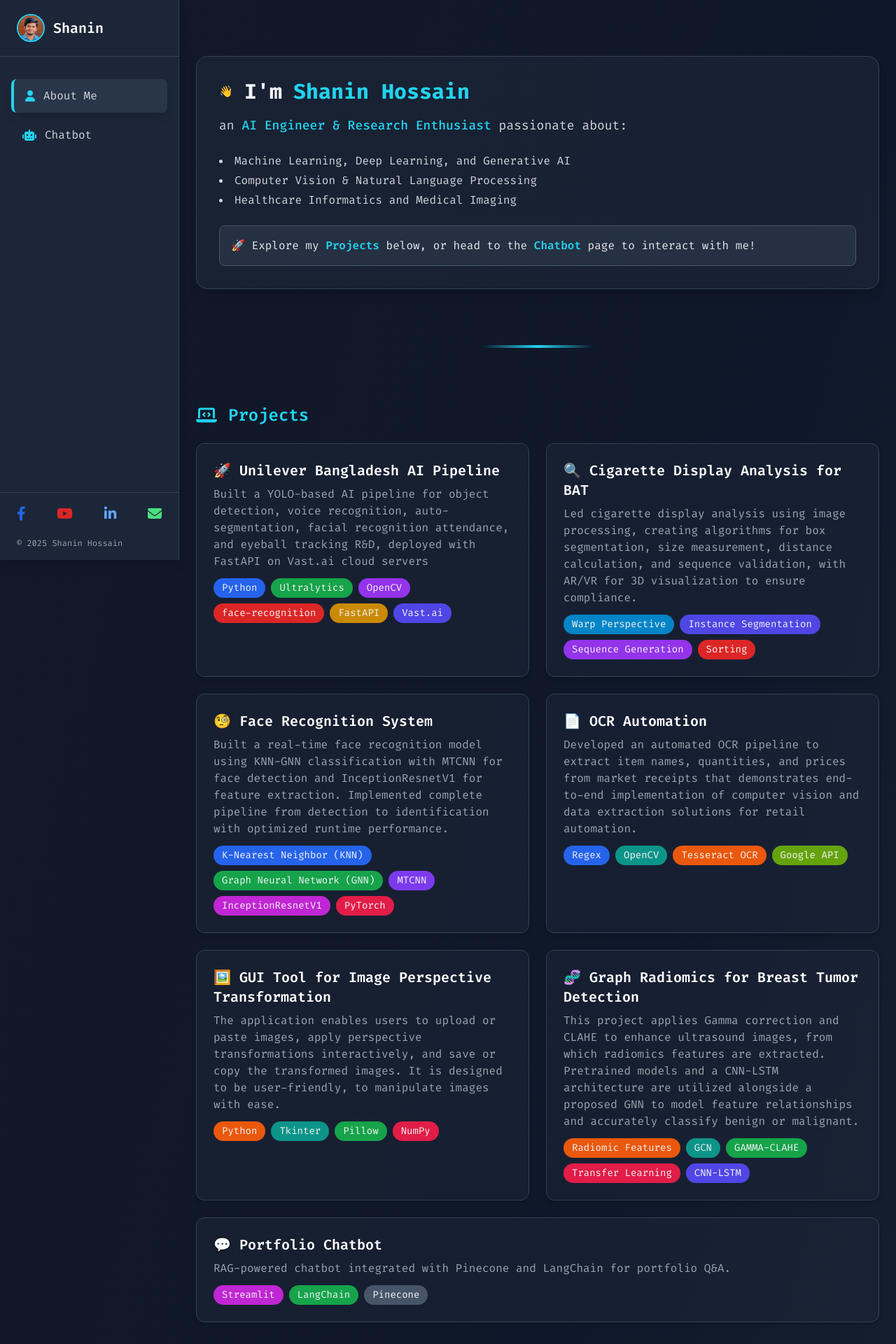
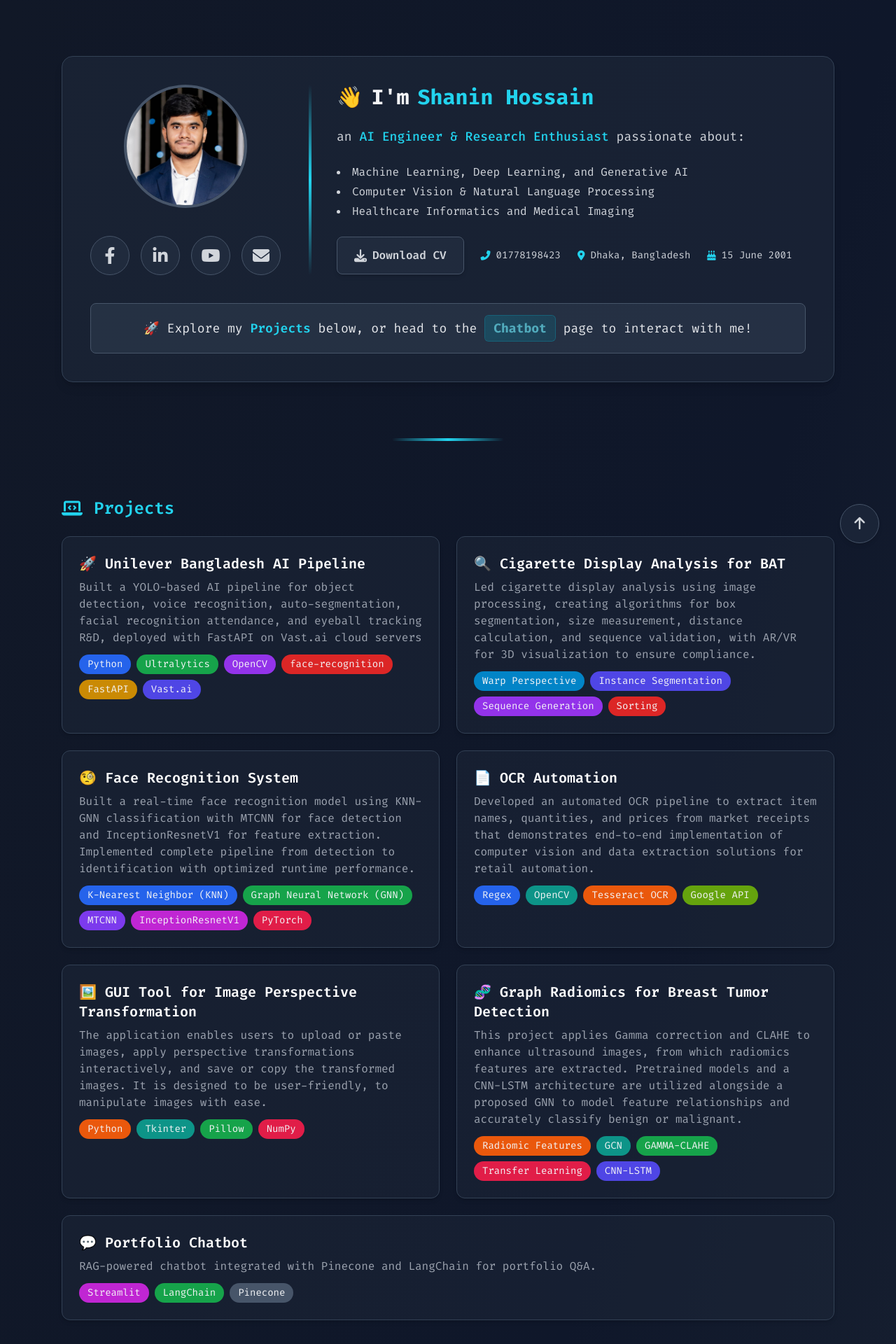
Before and after one commit to ShakhawatShanin/Portfolio-Shanin, a Flask app: page / in a window 1280 px wide. Shown: the top 1920 px of the page at 70% size. Run offline with Flask 3, Linux system fonts and the light colour scheme; some libraries are stand-ins or nearby versions.

Commit message:
side remove

```diff
--- a/templates/index.html
+++ b/templates/index.html
@@ -21,53 +21,9 @@
 
 <body class="bg-gradient-to-br from-gray-900 via-slate-900 to-gray-800 text-gray-100 font-[Fira_Code] flex">
 
-  <!-- Sidebar -->
-  <aside class="w-64 h-screen bg-slate-800/90 border-r border-slate-700 shadow-lg fixed left-0 top-0 -translate-x-full md:translate-x-0 transition-transform duration-300 ease-in-out z-50 flex flex-col justify-between">
-    <div>
-      <!-- Logo -->
-      <div class="flex items-center gap-3 px-6 py-5 border-b border-slate-700">
-        <img src="/static/icon.png" alt="Logo" class="w-10 h-10 rounded-full border-2 border-cyan-400">
-        <span class="text-xl font-semibold text-white">Shanin</span>
-      </div>
-
-      <!-- Nav Links -->
-      <nav class="mt-8 flex flex-col space-y-2 px-4">
-        <button id="aboutBtn" class="flex items-center gap-3 px-4 py-3 rounded-lg hover:bg-slate-700/60 transition text-gray-300 w-full text-left">
-          <i class="fas fa-user text-cyan-400"></i>
-          About Me
-        </button>
-        <button id="chatbotBtn" class="flex items-center gap-3 px-4 py-3 rounded-lg hover:bg-slate-700/60 transition text-gray-300 w-full text-left">
-          <i class="fas fa-robot text-cyan-400"></i>
-          Chatbot
-        </button>
-      </nav>
-    </div>
-
-
-
-    <!-- Sidebar Footer with Social Links -->
-<div class="px-6 py-4 border-t border-slate-700 text-sm text-gray-500 flex flex-col gap-3">
-  <div class="flex items-center justify-between">
-    <a href="https://facebook.com/shanin-hossain.2" target="_blank" class="text-blue-600 hover:text-blue-500 transition text-xl">
-      <i class="fab fa-facebook-f"></i>
-    </a>
-    <a href="https://www.youtube.com/@CS_INSIDE" target="_blank" class="text-red-600 hover:text-red-500 transition text-xl">
-      <i class="fab fa-youtube"></i>
-    </a>
-    <a href="https://www.linkedin.com/in/shanin-hossain/" target="_blank" class="text-blue-400 hover:text-blue-300 transition text-xl">
-      <i class="fab fa-linkedin-in"></i>
-    </a>
-    <a href="mailto:shaninhossain2@gmail.com" class="text-green-400 hover:text-green-300 transition text-xl">
-      <i class="fas fa-envelope"></i>
-    </a>
-  </div>
-  <p class="mt-2 text-gray-400 text-xs">© 2025 Shanin Hossain</p>
-</div>
-
-  </aside>
 
   <!-- Main Content -->
-  <main class="ml-0 md:ml-64 flex-1 overflow-y-auto">
+  <main class="flex-1 overflow-y-auto">
     <!-- Mobile Menu Toggle -->
     <div class="md:hidden p-4 bg-slate-800/90 border-b border-slate-700">
       <button id="menuToggle" class="text-cyan-400">
@@ -75,28 +31,130 @@
       </button>
     </div>
 
+
+    <!-- Back to Top Button -->
+<a href="#top" id="backToTop"
+   class="fixed bottom-6 right-6 w-14 h-14 flex items-center justify-center bg-slate-700/30
+          border border-slate-600 text-gray-300 rounded-full shadow-md hover:text-cyan-400
+          hover:border-cyan-400 hover:drop-shadow-[0_0_12px_#22d3ee] hover:scale-110
+          transition-all duration-300 ease-in-out z-50">
+  <i class="fas fa-arrow-up text-xl"></i>
+</a>
+<!-- Top Anchor -->
+<div id="top"></div>
+
     <!-- About Me Section -->
     <section id="aboutSection" class="max-w-6xl mx-auto pt-20 px-6 pb-20 space-y-20">
 
-      <!-- About Me Card -->
-      <div class="bg-slate-800/60 p-8 rounded-2xl shadow-lg border border-slate-700 hover:border-cyan-400/40 transition">
-        <div class="flex items-center gap-4 mb-4">
-          👋
-          <h2 class="text-3xl font-bold">I'm</h2>
-          <h2 class="text-3xl font-bold text-cyan-400">Shanin Hossain</h2>
+    <div class="bg-slate-800/60 p-10 rounded-2xl shadow-lg border border-slate-700 hover:border-cyan-400/40 transition">
+
+    <!-- Split Layout -->
+    <div class="flex flex-col md:flex-row items-center md:items-start gap-10 relative">
+
+      <!-- Left Side: Profile Picture + Social Links -->
+      <div class="flex flex-col items-center gap-6 relative">
+        <!-- Profile Picture centered -->
+        <img src="static/shanin_crop.png" alt="Shanin Hossain"
+             class="w-44 h-44 rounded-full object-cover border-4 border-slate-600
+                    hover:border-cyan-400 hover:drop-shadow-[0_0_20px_#22d3ee] transition-all duration-300">
+
+        <!-- Social Links -->
+        <div class="flex gap-4 mt-4">
+          <a href="https://facebook.com/shanin-hossain.2" target="_blank"
+             class="w-14 h-14 flex items-center justify-center border border-slate-600 rounded-full
+                    text-gray-300 text-2xl bg-slate-700/30
+                    hover:text-cyan-400 hover:border-cyan-400 hover:drop-shadow-[0_0_12px_#22d3ee]
+                    hover:scale-110 transition-all duration-300 ease-in-out">
+            <i class="fab fa-facebook-f"></i>
+          </a>
+          <a href="https://www.linkedin.com/in/shanin-hossain/" target="_blank"
+             class="w-14 h-14 flex items-center justify-center border border-slate-600 rounded-full
+                    text-gray-300 text-2xl bg-slate-700/30
+                    hover:text-cyan-400 hover:border-cyan-400 hover:drop-shadow-[0_0_12px_#22d3ee]
+                    hover:scale-110 transition-all duration-300 ease-in-out">
+            <i class="fab fa-linkedin-in"></i>
+          </a>
+          <a href="https://www.youtube.com/@CS_INSIDE" target="_blank"
+             class="w-14 h-14 flex items-center justify-center border border-slate-600 rounded-full
+                    text-gray-300 text-2xl bg-slate-700/30
+                    hover:text-cyan-400 hover:border-cyan-400 hover:drop-shadow-[0_0_12px_#22d3ee]
+                    hover:scale-110 transition-all duration-300 ease-in-out">
+            <i class="fab fa-youtube"></i>
+          </a>
+          <a href="mailto:shaninhossain2@gmail.com"
+             class="w-14 h-14 flex items-center justify-center border border-slate-600 rounded-full
+                    text-gray-300 text-2xl bg-slate-700/30
+                    hover:text-cyan-400 hover:border-cyan-400 hover:drop-shadow-[0_0_12px_#22d3ee]
+                    hover:scale-110 transition-all duration-300 ease-in-out">
+            <i class="fas fa-envelope"></i>
+          </a>
         </div>
-        <p class="text-gray-300 text-lg leading-relaxed mb-6">
+
+        <!-- Vertical Gradient Divider -->
+        <div class="hidden md:block absolute top-0 bottom-0 left-full ml-10 w-1 bg-gradient-to-b from-transparent via-cyan-400 to-transparent rounded-full"></div>
+      </div>
+
+     <!-- Right Side: Name + Description + Bio -->
+<div class="flex-1 text-center md:text-left space-y-6 md:pl-10">
+  <div class="flex items-center justify-center md:justify-start gap-3 text-3xl font-bold">
+    👋 <span>I'm</span> <span class="text-cyan-400">Shanin Hossain</span>
+  </div>
+  <p class="text-gray-300 text-lg leading-relaxed">
     an <span class="text-cyan-400 font-medium">AI Engineer & Research Enthusiast</span> passionate about:
   </p>
-        <ul class="list-disc list-inside text-gray-300 mb-6 space-y-1">
+  <ul class="list-disc list-inside text-gray-300 space-y-1">
     <li>Machine Learning, Deep Learning, and Generative AI</li>
     <li>Computer Vision & Natural Language Processing</li>
     <li>Healthcare Informatics and Medical Imaging</li>
   </ul>
-        <div class="bg-slate-700/50 p-4 rounded-lg mt-4 border border-slate-600">
-          <p class="text-gray-200">🚀 Explore my <span class="text-cyan-400 font-semibold">Projects</span> below, or head to the <span class="text-cyan-400 font-semibold">Chatbot</span> page to interact with me!</p>
+
+  <!-- CV Button + Personal Info -->
+  <div class="mt-6 flex flex-col md:flex-row md:items-center md:gap-6">
+    <!-- Download CV Button -->
+    <a href="static/cv.pdf" download
+       class="flex items-center gap-2 px-6 py-3 bg-slate-700/30 border border-slate-600
+              text-gray-300 font-semibold rounded-lg shadow-md
+              hover:text-cyan-400 hover:border-cyan-400 hover:drop-shadow-[0_0_12px_#22d3ee]
+              hover:scale-105 transition-all duration-300 ease-in-out">
+      <i class="fas fa-download text-lg"></i>
+      <span>Download CV</span>
+    </a>
+
+    <!-- Personal Info -->
+    <div class="mt-4 md:mt-0 flex flex-col md:flex-row md:items-center md:gap-6 text-gray-300 text-sm">
+      <div class="flex items-center gap-2">
+        <i class="fas fa-phone-alt text-cyan-400"></i>
+        <span>01778198423</span>
+      </div>
+      <div class="flex items-center gap-2">
+        <i class="fas fa-map-marker-alt text-cyan-400"></i>
+        <span>Dhaka, Bangladesh</span>
+      </div>
+      <div class="flex items-center gap-2">
+        <i class="fas fa-birthday-cake text-cyan-400"></i>
+        <span>15 June 2001</span>
       </div>
     </div>
+  </div>
+</div>
+
+
+    </div>
+<!-- Full Width Explore / Chatbot Section -->
+<div class="bg-slate-700/50 p-4 rounded-lg mt-10 border border-slate-600 text-center">
+  <p class="text-gray-200 text-lg">
+    🚀 Explore my <span class="text-cyan-400 font-semibold">Projects</span> below, or head to the
+    <button id="chatbotLink"
+            class="relative text-cyan-300 font-bold text-lg px-3 py-1 rounded-md bg-cyan-900/50 border border-cyan-500/50 hover:bg-cyan-800/70 hover:text-cyan-200 hover:scale-105 hover:drop-shadow-[0_0_12px_#22d3ee] transition-all duration-300 ease-in-out animate-pulse"
+            aria-label="Go to chatbot section">
+      <span class="relative z-10">Chatbot</span>
+      <span class="absolute inset-0 bg-gradient-to-r from-cyan-500/20 to-cyan-700/20 rounded-md animate-pulse-slow"></span>
+    </button> page to interact with me!
+  </p>
+</div>
+
+  </div>
+
 
       <!-- Section Divider -->
       <div class="h-1 w-40 mx-auto bg-gradient-to-r from-transparent via-cyan-400 to-transparent rounded-full"></div>
@@ -110,7 +168,7 @@
         <div class="grid md:grid-cols-2 gap-6">
           <div class="bg-slate-800/50 p-6 rounded-xl border border-slate-700 shadow-md hover:shadow-cyan-500/10 transition">
             <h4 class="text-xl font-semibold text-white">
-              <a href="https://raw.githubusercontent.com/ShakhawatShanin/HawkEyes/main/MLENZ.png" target="_blank" class="hover:text-cyan-400">🚀 Unilever Bangladesh AI Pipeline</a>
+              <a href="https://drive.google.com/file/d/1Qy6e_qTndwDZc115_Hv3UD3Sl4iYmzhY/view?usp=sharing" target="_blank" class="hover:text-cyan-400">🚀 Unilever Bangladesh AI Pipeline</a>
             </h4>
             <p class="text-gray-400 mt-2 mb-3">Built a YOLO-based AI pipeline for object detection, voice recognition, auto-segmentation, facial recognition attendance, and eyeball tracking R&D, deployed with FastAPI on Vast.ai cloud servers</p>
             <div class="flex flex-wrap gap-2">
@@ -443,23 +501,30 @@
   </div>
 </div>
 
+<h1 class="mt-2 text-gray-400 text-center">© 2025 Shanin Hossain. All rights reserved.</h1>
+
+
+
     </section>
 
     <!-- Chatbot Section -->
 <section id="chatbotSection" class="max-w-5xl mx-auto mt-20 px-6 pb-20 hidden">
-      <div class="bg-slate-800/60 border border-slate-700 rounded-2xl shadow-xl overflow-hidden flex flex-col h-[700px]">
+  <div class="bg-slate-800/60 border border-slate-700 rounded-2xl shadow-xl overflow-hidden flex flex-col min-h-[400px] max-h-[80vh]">
     <!-- Header -->
-        <div class="flex items-center bg-slate-900/70 px-5 py-4 border-b border-slate-700">
-          <img src="/static/icon.png" alt="Avatar" class="w-12 h-12 rounded-full border-2 border-cyan-400 mr-4">
+    <div class="flex items-center justify-between bg-slate-900/70 px-5 py-4 border-b border-slate-700">
+      <div class="flex items-center">
+        <img src="/static/shanin_crop.png" alt="Avatar" class="w-12 h-12 rounded-full border-2 border-cyan-400 mr-4">
         <div>
           <h5 class="text-lg font-semibold text-white">💬 Shanin Portfolio Bot</h5>
           <p class="text-sm text-gray-400">Ask me anything about my work!</p>
         </div>
       </div>
-
+      <button id="backToAbout" class="text-cyan-400 hover:text-cyan-300">
+        <i class="fas fa-arrow-left"></i> Back
+      </button>
+    </div>
     <!-- Chat Body -->
     <div id="messageFormeight" class="flex-1 overflow-y-auto p-4 space-y-4 bg-slate-950/50 scroll-smooth"></div>
-
     <!-- Chat Footer -->
     <div class="border-t border-slate-700 bg-slate-900/70 p-4">
       <form id="messageArea" class="flex items-center space-x-3">
@@ -493,71 +558,46 @@
 <script src="https://cdnjs.cloudflare.com/ajax/libs/jquery/3.7.1/jquery.min.js"></script>
 <script>
 // =============================
-  // 📱 Mobile Menu Toggle
+// 📱 Go to top with smooth scrolling
 // =============================
-  const menuToggle = document.getElementById('menuToggle');
-  const sidebar = document.querySelector('aside');
-
-  menuToggle.addEventListener('click', () => {
-    sidebar.classList.toggle('-translate-x-full');
+const backToTop = document.getElementById('backToTop');
+backToTop.addEventListener('click', function(e) {
+  e.preventDefault();
+  window.scrollTo({
+    top: 0,
+    behavior: 'smooth'
+  });
 });
 
 // =============================
-  // 🧭 Sidebar Button Toggle
+// 💬 Chatbot Section Toggle
 // =============================
-  const aboutBtn = document.getElementById("aboutBtn");
-  const chatbotBtn = document.getElementById("chatbotBtn");
+const chatbotLink = document.getElementById("chatbotLink");
 const aboutSection = document.getElementById("aboutSection");
 const chatbotSection = document.getElementById("chatbotSection");
 
-  function setActive(button) {
-    [aboutBtn, chatbotBtn].forEach(btn => {
-      btn.classList.remove("bg-slate-700/60", "border-l-4", "border-cyan-400", "text-cyan-300", "shadow-lg");
-      btn.classList.add("text-gray-300");
+chatbotLink.addEventListener("click", () => {
+  aboutSection.classList.add("hidden");
+  chatbotSection.classList.remove("hidden");
+  window.scrollTo({
+    top: chatbotSection.offsetTop,
+    behavior: "smooth"
   });
-    button.classList.add("bg-slate-700/60", "border-l-4", "border-cyan-400", "text-cyan-300", "shadow-lg");
-  }
-
-  aboutBtn.addEventListener("click", () => {
-    aboutSection.classList.remove("hidden");
-    chatbotSection.classList.add("hidden");
-    setActive(aboutBtn);
-    sidebar.classList.add('-translate-x-full');
 });
 
-  chatbotBtn.addEventListener("click", () => {
-    chatbotSection.classList.remove("hidden");
-    aboutSection.classList.add("hidden");
-    setActive(chatbotBtn);
-    sidebar.classList.add('-translate-x-full');
+
+// Back to About Section
+document.getElementById("backToAbout").addEventListener("click", () => {
+  chatbotSection.classList.add("hidden");
+  aboutSection.classList.remove("hidden");
+  window.scrollTo({
+    top: 0,
+    behavior: "smooth"
   });
-
-  // =============================
-  // 💬 Chatbot Form Submission with Pop-up
-  // =============================
-  const messageForm = document.getElementById("messageArea");
-  const chatPopup = document.getElementById("chatPopup");
-  const closePopup = document.getElementById("closePopup");
-
-  messageForm.addEventListener("submit", (e) => {
-    e.preventDefault();
-    const messageInput = document.getElementById("text").value;
-    if (messageInput.trim()) {
-      chatPopup.classList.remove("hidden");
-      document.getElementById("text").value = ""; // Clear input after submission
-    }
 });
-
-  closePopup.addEventListener("click", () => {
-    chatPopup.classList.add("hidden");
-  });
-
-  setActive(aboutBtn);
-
 // =============================
 // 🌍 Travel Gallery Filter
 // =============================
-// 🌍 Travel Gallery Filter
 document.addEventListener("DOMContentLoaded", function() {
   const filterButtons = document.querySelectorAll(".filter-btn");
   const galleryWrappers = document.querySelectorAll(".gallery-wrapper");
@@ -588,6 +628,19 @@ document.addEventListener("DOMContentLoaded", function() {
   });
 });
 
+// =============================
+// 💬 Chatbot Form Submission (Optional: Keep for future backend integration)
+// =============================
+const messageForm = document.getElementById("messageArea");
+messageForm.addEventListener("submit", (e) => {
+  e.preventDefault();
+  const messageInput = document.getElementById("text").value;
+  if (messageInput.trim()) {
+    // Placeholder for future chatbot integration
+    alert("Chatbot is not yet connected. Message: " + messageInput);
+    document.getElementById("text").value = ""; // Clear input
+  }
+});
 </script>
 
 
```
Also changed, not shown: static/icon.png (deleted), static/shanin_crop.png (added), 1 other file. Lines whose indentation alone changed are shown as unchanged.
